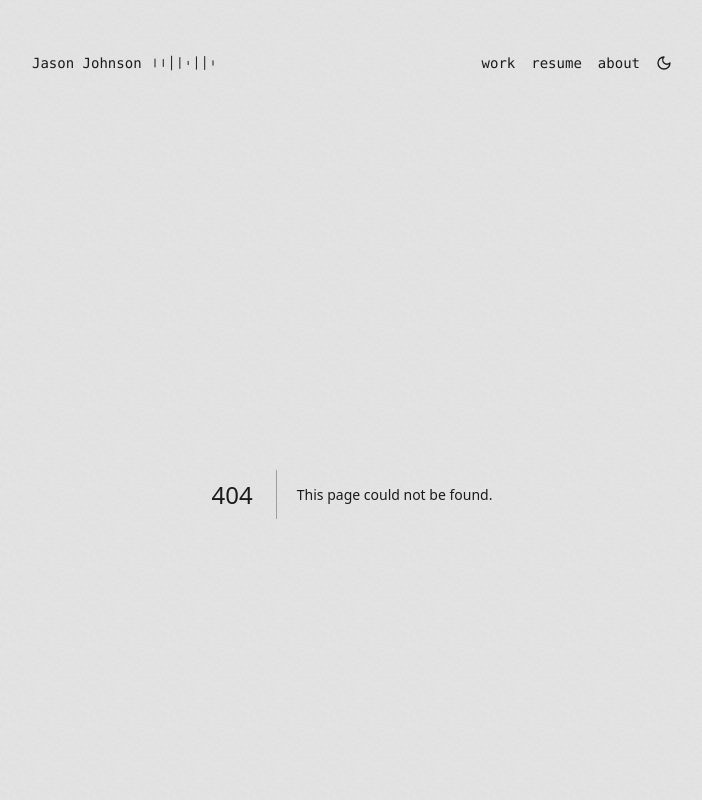
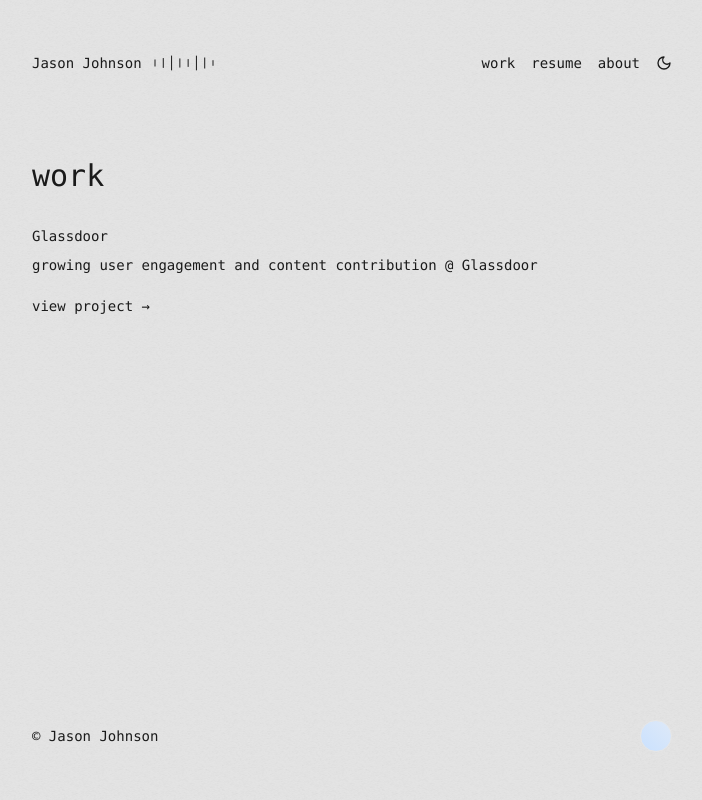
Before and after one commit to jaysenjonsin/portfolio, a Next.js app: page /work in a window 1280 px wide. Before the commit this address had no page. Shown: the top 800 px of the page, without its empty margins (288-990 px from the left). Built offline with nearby package versions, Linux system fonts and the light colour scheme.

Commit message:
fix: adjust work formatting

```diff
--- a/src/app/about/page.tsx
+++ b/src/app/about/page.tsx
@@ -6,11 +6,10 @@ import { Footer } from '../../components/footer';
 export default function About() {
   return (
     <div>
-      <div>
+      <div className='font-mono text-sm leading-relaxed max-w-lg mb-16'>
         Outside of work, you can find me reading, gymming, making music or going
         to the movies!
       </div>
-      //SKILLS SECTION
       <section className='mb-16'>
         <h2 className='font-mono text-sm mb-4'>skills</h2>
         <div className='space-y-4'>
--- /dev/null
+++ b/src/app/work/page.tsx
@@ -0,0 +1,31 @@
+import Link from 'next/link';
+import { projects } from '@/lib/projects';
+
+export default function WorkPage() {
+  return (
+    <>
+      <main className='flex-1 py-16'>
+        <h1 className='text-3xl font-mono mb-8'>work</h1>
+
+        <div className='space-y-16'>
+          {projects
+            .filter((project) => project.category === 'work')
+            .map((project) => (
+              <section key={project.id}>
+                <h2 className='font-mono text-sm mb-2'>{project.title}</h2>
+                <p className='font-mono text-sm leading-relaxed max-w-lg mb-4'>
+                  {project.description}
+                </p>
+                <Link
+                  href={`/project/${project.id}`}
+                  className='font-mono text-sm hover:underline'
+                >
+                  view project →
+                </Link>
+              </section>
+            ))}
+        </div>
+      </main>
+    </>
+  );
+}
--- a/src/components/footer.tsx
+++ b/src/components/footer.tsx
@@ -1,10 +1,15 @@
 import { GradientShift } from './gradient-shift';
+import Link from 'next/link';
 
 export const Footer = () => {
   return (
     <footer className='w-full flex justify-between items-center py-4'>
-      <p className='font-mono text-sm'>© Jason Johnson</p>
-      <GradientShift />
+      <Link href='/'>
+        <p className='font-mono text-sm'>© Jason Johnson</p>
+      </Link>
+      <Link href='/'>
+        <GradientShift />
+      </Link>
     </footer>
   );
 };
--- a/src/lib/projects.ts
+++ b/src/lib/projects.ts
@@ -14,7 +14,7 @@ export const projects: Project[] = [
   {
     id: 'Glassdoor',
     title: 'Glassdoor',
-    description: 'Description 1',
+    description: 'growing user engagement and content contribution @ Glassdoor',
     longDescription: 'Long Description 1',
     technologies: ['Technology 1', 'Technology 2'],
     year: '2021',
```
